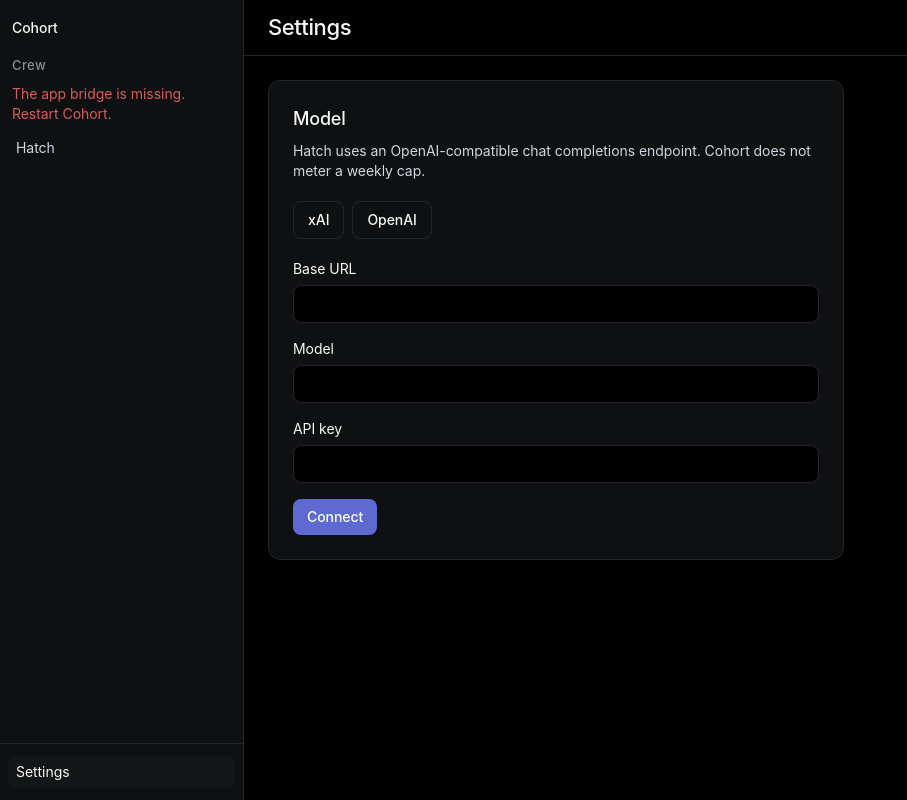
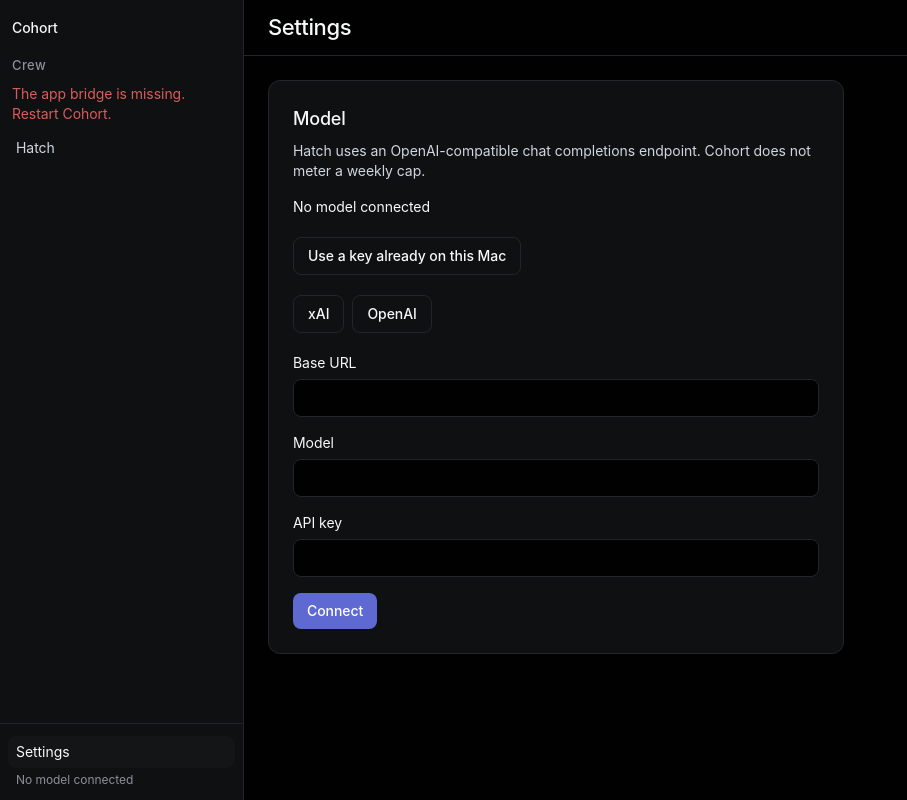
Before and after one commit to caelaxie/cohort, a React (Vite) app: page / in a window 1280 px wide. Both pictures are taken after a click on the button "Settings". Shown: the whole page, without its empty margins (0-907 px from the left). Built offline with nearby package versions, Linux system fonts and the light colour scheme.

Commit message:
refactor(kernel): drop methods list and fake start/stop
KernelStatus is needs_login or ready. Probe and connect read and write
the auth file. The Settings probe button is UI copy. Endpoint presets
are one shared table.

```diff
--- a/src/main/kernel.ts
+++ b/src/main/kernel.ts
@@ -1,12 +1,6 @@
 import { chmod, mkdir, readFile, writeFile } from 'node:fs/promises'
 import { dirname } from 'node:path'
-import {
-  parseConnectMethodId,
-  parseKernelStatus,
-  readyForTalk as statusReadyForTalk,
-  type ConnectMethod,
-  type KernelStatus
-} from '../shared/kernel'
+import { ENDPOINT_PRESETS, type KernelStatus } from '../shared/kernel'
 
 export type KernelOptions = {
   readonly env: NodeJS.Dict<string>
@@ -14,18 +8,6 @@ export type KernelOptions = {
 }
 
 const COMPLETIONS_RECORD = 'openai-completions'
-
-type Shortcut = {
-  readonly id: 'xai' | 'openai'
-  readonly env: string
-  readonly model: string
-  readonly baseUrl: string
-}
-
-const SHORTCUTS: readonly Shortcut[] = [
-  { id: 'xai', env: 'XAI_API_KEY', model: 'grok-4.5', baseUrl: 'https://api.x.ai/v1' },
-  { id: 'openai', env: 'OPENAI_API_KEY', model: 'gpt-4.1', baseUrl: 'https://api.openai.com/v1' }
-]
 
 type ConnectRequest =
   | { readonly kind: 'probe' }
@@ -49,16 +31,6 @@ function isNotFound(reason: unknown): boolean {
   return (
     typeof reason === 'object' && reason !== null && 'code' in reason && reason.code === 'ENOENT'
   )
-}
-
-function connectMethods(): readonly ConnectMethod[] {
-  return [
-    {
-      id: parseConnectMethodId('probe'),
-      label: 'Use a key already on this Mac',
-      kind: 'probe'
-    }
-  ]
 }
 
 function parseBaseUrl(value: unknown): string {
@@ -112,8 +84,8 @@ function envPresent(env: NodeJS.Dict<string>, name: string): boolean {
   return typeof value === 'string' && value.trim().length > 0
 }
 
-function filePresent(records: Record<string, unknown>, providerId: string): boolean {
-  const entry = records[providerId]
+function fileKeyPresent(records: Record<string, unknown>, fileKey: string): boolean {
+  const entry = records[fileKey]
   if (!isRecord(entry) || entry.type !== 'api_key' || typeof entry.key !== 'string') {
     return false
   }
@@ -136,58 +108,26 @@ function completionsRecord(
   }
 }
 
+function ready(model: string, baseUrl: string): KernelStatus {
+  return { kind: 'ready', model, baseUrl }
+}
+
 export class Kernel {
   private readonly env: NodeJS.Dict<string>
   private readonly primeAuthPath: string
-  private startGate: Promise<KernelStatus> | null = null
-  private current: KernelStatus | undefined
 
   constructor(options: KernelOptions) {
     this.env = options.env
     this.primeAuthPath = options.primeAuthPath
   }
 
-  start(): Promise<KernelStatus> {
-    if (this.startGate) {
-      return this.startGate
-    }
-    this.startGate = this.probe().then((status) => {
-      this.current = status
-      return status
-    })
-    return this.startGate
-  }
-
-  async stop(): Promise<void> {
-    if (this.startGate) {
-      await this.startGate.catch(() => undefined)
-    }
-    this.startGate = null
-    this.current = undefined
-  }
-
-  status(): KernelStatus {
-    if (this.current === undefined) {
-      throw new Error('kernel not started')
-    }
-    return this.current
-  }
-
-  readyForTalk(): boolean {
-    return statusReadyForTalk(this.status())
+  status(): Promise<KernelStatus> {
+    return this.probe()
   }
 
   async connect(input?: unknown): Promise<KernelStatus> {
-    if (this.startGate) {
-      await this.startGate.catch(() => {
-        this.startGate = null
-      })
-    }
     const request = parseConnectRequest(input)
-    const status = request.kind === 'probe' ? await this.probe() : await this.paste(request)
-    this.current = status
-    this.startGate = Promise.resolve(status)
-    return status
+    return request.kind === 'probe' ? this.probe() : this.paste(request)
   }
 
   private async paste(request: Extract<ConnectRequest, { kind: 'paste' }>): Promise<KernelStatus> {
@@ -214,29 +154,17 @@ export class Kernel {
   private async probe(): Promise<KernelStatus> {
     const file = await this.readAuth()
     const records = file.kind === 'parsed' ? file.records : {}
-    const methods = connectMethods()
     const custom = completionsRecord(records[COMPLETIONS_RECORD])
     if (custom) {
-      return parseKernelStatus({
-        kind: 'ready',
-        model: custom.model,
-        baseUrl: custom.baseUrl,
-        methods
-      })
+      return ready(custom.model, custom.baseUrl)
     }
-    for (const shortcut of SHORTCUTS) {
-      const fromFile = file.kind === 'parsed' && filePresent(records, shortcut.id)
-      const fromEnv = envPresent(this.env, shortcut.env)
-      if (fromFile || fromEnv) {
-        return parseKernelStatus({
-          kind: 'ready',
-          model: shortcut.model,
-          baseUrl: shortcut.baseUrl,
-          methods
-        })
+    for (const preset of ENDPOINT_PRESETS) {
+      const fromFile = file.kind === 'parsed' && fileKeyPresent(records, preset.fileKey)
+      if (fromFile || envPresent(this.env, preset.env)) {
+        return ready(preset.model, preset.baseUrl)
       }
     }
-    return parseKernelStatus({ kind: 'needs_login', methods })
+    return { kind: 'needs_login' }
   }
 
   private async readAuth(): Promise<AuthFile> {
--- a/src/preload/index.d.ts
+++ b/src/preload/index.d.ts
@@ -1,4 +1,4 @@
-import type { CohortApi } from '../shared/roster'
+import type { CohortApi } from '../shared/cohort'
 
 declare global {
   interface Window {
--- a/src/renderer/src/App.tsx
+++ b/src/renderer/src/App.tsx
@@ -1,5 +1,5 @@
 import { useEffect, useState } from 'react'
-import { BotSidebar, type Screen } from '@/components/bot-sidebar'
+import { BotSidebar } from '@/components/bot-sidebar'
 import { BotMain } from '@/components/bot-main'
 import { SettingsPane } from '@/components/settings-pane'
 import { parseKernelStatus, type KernelStatus } from '../../shared/kernel'
@@ -15,8 +15,8 @@ function App(): React.JSX.Element {
       ? viewWith(hatchOnlyRoster())
       : viewWith(hatchOnlyRoster(), 'The app bridge is missing. Restart Cohort.')
   )
-  const [screen, setScreen] = useState<Screen>('crew')
-  const [kernelStatus, setKernelStatus] = useState<KernelStatus | null>(null)
+  const [settingsOpen, setSettingsOpen] = useState(false)
+  const [kernelStatus, setKernelStatus] = useState<KernelStatus>({ kind: 'needs_login' })
   const [kernelError, setKernelError] = useState<string | null>(null)
 
   useEffect(() => {
@@ -27,10 +27,6 @@ function App(): React.JSX.Element {
       .catch((reason: unknown) => {
         setView((prev) => viewWith(prev.roster, fail(reason, 'Could not load bots')))
       })
-  }, [])
-
-  useEffect(() => {
-    if (!window.cohort) return
     void window.cohort
       .kernel()
       .then((raw) => {
@@ -48,7 +44,7 @@ function App(): React.JSX.Element {
       if (!(event.metaKey || event.ctrlKey)) return
       if (event.altKey || event.shiftKey) return
       event.preventDefault()
-      setScreen('settings')
+      setSettingsOpen(true)
     }
     window.addEventListener('keydown', onKey)
     return () => window.removeEventListener('keydown', onKey)
@@ -57,7 +53,7 @@ function App(): React.JSX.Element {
   useEffect(() => {
     if (!window.cohort) return
     return window.cohort.onOpenSettings(() => {
-      setScreen('settings')
+      setSettingsOpen(true)
     })
   }, [])
 
@@ -66,13 +62,13 @@ function App(): React.JSX.Element {
       <BotSidebar
         roster={view.roster}
         error={view.error}
-        screen={screen}
+        settingsOpen={settingsOpen}
         kernelStatus={kernelStatus}
         onOpenSettings={() => {
-          setScreen('settings')
+          setSettingsOpen(true)
         }}
         onSelect={(id) => {
-          setScreen('crew')
+          setSettingsOpen(false)
           void window.cohort
             .select(id)
             .then((raw) => setView(viewWith(parseRoster(raw))))
@@ -81,7 +77,7 @@ function App(): React.JSX.Element {
             })
         }}
       />
-      {screen === 'settings' ? (
+      {settingsOpen ? (
         <SettingsPane
           status={kernelStatus}
           error={kernelError}
--- a/src/renderer/src/components/bot-sidebar.tsx
+++ b/src/renderer/src/components/bot-sidebar.tsx
@@ -1,27 +1,24 @@
 import { cn } from '@/lib/utils'
 import { rosterBots, type Roster } from '../../../shared/roster'
 import { readyForTalk, type KernelStatus } from '../../../shared/kernel'
-
-export type Screen = 'crew' | 'settings'
 
 type Props = {
   roster: Roster
   error: string | null
   onSelect: (id: string) => void
-  screen: Screen
-  kernelStatus: KernelStatus | null
+  settingsOpen: boolean
+  kernelStatus: KernelStatus
   onOpenSettings: () => void
 }
 
-function kernelLine(status: KernelStatus): string {
-  return readyForTalk(status) ? status.model : 'No model connected'
-}
+const navButtonClass =
+  'flex min-h-8 w-full items-center rounded-md px-2 py-1.5 text-left text-sm text-ink-muted transition-[background-color,color] duration-150 ease-out hover:bg-surface-2 hover:text-ink focus-visible:outline-2 focus-visible:outline-offset-2 focus-visible:outline-[color-mix(in_srgb,var(--color-primary-focus)_50%,transparent)]'
 
 export function BotSidebar({
   roster,
   error,
   onSelect,
-  screen,
+  settingsOpen,
   kernelStatus,
   onOpenSettings
 }: Props): React.JSX.Element {
@@ -42,46 +39,35 @@ export function BotSidebar({
       ) : null}
 
       <ul className="flex flex-1 flex-col gap-0.5 overflow-auto px-2 pb-3">
-        {rosterBots(roster).map((bot) => (
+        {rosterBots(roster).map((bot) => {
+          const current = !settingsOpen && bot.id === roster.current
+          return (
             <li key={bot.id}>
               <button
                 type="button"
-              aria-current={screen === 'crew' && bot.id === roster.current ? 'page' : undefined}
-              className={cn(
-                'flex min-h-8 w-full items-center rounded-md px-2 py-1.5 text-left text-sm text-ink-muted',
-                'transition-[background-color,color] duration-150 ease-out',
-                'hover:bg-surface-2 hover:text-ink',
-                'focus-visible:outline-2 focus-visible:outline-offset-2',
-                'focus-visible:outline-[color-mix(in_srgb,var(--color-primary-focus)_50%,transparent)]',
-                screen === 'crew' && bot.id === roster.current && 'bg-surface-2 text-ink'
-              )}
+                aria-current={current ? 'page' : undefined}
+                className={cn(navButtonClass, current && 'bg-surface-2 text-ink')}
                 onClick={() => onSelect(bot.id)}
               >
                 <span className="truncate">{bot.name}</span>
               </button>
             </li>
-        ))}
+          )
+        })}
       </ul>
 
       <div className="shrink-0 border-t border-hairline px-2 py-3">
         <button
           type="button"
-          aria-current={screen === 'settings' ? 'page' : undefined}
-          className={cn(
-            'flex min-h-8 w-full items-center rounded-md px-2 py-1.5 text-left text-sm text-ink-muted',
-            'transition-[background-color,color] duration-150 ease-out',
-            'hover:bg-surface-2 hover:text-ink',
-            'focus-visible:outline-2 focus-visible:outline-offset-2',
-            'focus-visible:outline-[color-mix(in_srgb,var(--color-primary-focus)_50%,transparent)]',
-            screen === 'settings' && 'bg-surface-2 text-ink'
-          )}
+          aria-current={settingsOpen ? 'page' : undefined}
+          className={cn(navButtonClass, settingsOpen && 'bg-surface-2 text-ink')}
           onClick={onOpenSettings}
         >
           Settings
         </button>
-        {kernelStatus ? (
-          <p className="px-2 pt-1 text-xs text-ink-subtle">{kernelLine(kernelStatus)}</p>
-        ) : null}
+        <p className="px-2 pt-1 text-xs text-ink-subtle">
+          {readyForTalk(kernelStatus) ? kernelStatus.model : 'No model connected'}
+        </p>
       </div>
     </aside>
   )
--- a/src/renderer/src/components/settings-pane.tsx
+++ b/src/renderer/src/components/settings-pane.tsx
@@ -1,16 +1,11 @@
 import { useState } from 'react'
-import { readyForTalk, type KernelStatus } from '../../../shared/kernel'
+import { ENDPOINT_PRESETS, readyForTalk, type KernelStatus } from '../../../shared/kernel'
 
 type Props = {
-  status: KernelStatus | null
+  status: KernelStatus
   error: string | null
   onConnect: (input?: unknown) => Promise<void>
 }
-
-const PRESETS = [
-  { label: 'xAI', baseUrl: 'https://api.x.ai/v1', model: 'grok-4.5' },
-  { label: 'OpenAI', baseUrl: 'https://api.openai.com/v1', model: 'gpt-4.1' }
-] as const
 
 type Draft = {
   readonly baseUrl: string
@@ -22,8 +17,7 @@ export function SettingsPane({ status, error, onConnect }: Props): React.JSX.Ele
   const [draft, setDraft] = useState<Draft | null>(null)
   const [busy, setBusy] = useState(false)
 
-  const probeMethod = status?.methods.find((method) => method.kind === 'probe')
-  const ready = status !== null && readyForTalk(status)
+  const ready = readyForTalk(status)
   const baseUrl = draft?.baseUrl ?? (ready ? status.baseUrl : '')
   const model = draft?.model ?? (ready ? status.model : '')
   const secret = draft?.secret ?? ''
@@ -60,11 +54,10 @@ export function SettingsPane({ status, error, onConnect }: Props): React.JSX.Ele
               <p className="mt-4 text-sm text-ink">{status.model}</p>
               <p className="text-sm text-ink-muted">{status.baseUrl}</p>
             </>
-          ) : status ? (
+          ) : (
             <p className="mt-4 text-sm text-ink">No model connected</p>
-          ) : null}
+          )}
 
-          {probeMethod ? (
           <button
             type="button"
             disabled={busy}
@@ -73,12 +66,11 @@ export function SettingsPane({ status, error, onConnect }: Props): React.JSX.Ele
               void runConnect({ kind: 'probe' })
             }}
           >
-              {probeMethod.label}
+            Use a key already on this Mac
           </button>
-          ) : null}
 
           <div className="mt-5 flex flex-wrap gap-2">
-            {PRESETS.map((preset) => (
+            {ENDPOINT_PRESETS.map((preset) => (
               <button
                 key={preset.label}
                 type="button"
--- /dev/null
+++ b/src/shared/cohort.ts
@@ -0,0 +1,7 @@
+export type CohortApi = {
+  home: () => Promise<unknown>
+  select: (id: string) => Promise<unknown>
+  kernel: () => Promise<unknown>
+  connect: (input?: unknown) => Promise<unknown>
+  onOpenSettings: (callback: () => void) => () => void
+}
--- a/src/shared/kernel.ts
+++ b/src/shared/kernel.ts
@@ -1,19 +1,23 @@
-export type ConnectMethodId = string & { readonly __brand: 'ConnectMethodId' }
+export type KernelStatus =
+  | { readonly kind: 'needs_login' }
+  | { readonly kind: 'ready'; readonly model: string; readonly baseUrl: string }
 
-export type ConnectMethod = {
-  readonly id: ConnectMethodId
-  readonly label: string
-  readonly kind: 'paste' | 'probe'
-}
-
-export type KernelStatus =
-  | { readonly kind: 'needs_login'; readonly methods: readonly ConnectMethod[] }
-  | {
-      readonly kind: 'ready'
-      readonly model: string
-      readonly baseUrl: string
-      readonly methods: readonly ConnectMethod[]
-    }
+export const ENDPOINT_PRESETS = [
+  {
+    label: 'xAI',
+    fileKey: 'xai',
+    env: 'XAI_API_KEY',
+    baseUrl: 'https://api.x.ai/v1',
+    model: 'grok-4.5'
+  },
+  {
+    label: 'OpenAI',
+    fileKey: 'openai',
+    env: 'OPENAI_API_KEY',
+    baseUrl: 'https://api.openai.com/v1',
+    model: 'gpt-4.1'
+  }
+] as const
 
 const SECRET_FIELDS = ['key', 'apiKey', 'token', 'secret', 'access', 'password'] as const
 
@@ -27,49 +31,17 @@ export function readyForTalk(
   return status.kind === 'ready'
 }
 
-export function parseConnectMethodId(value: unknown): ConnectMethodId {
-  if (typeof value !== 'string' || value.length === 0) {
-    throw new Error('invalid method id')
+export function parseKernelStatus(value: unknown): KernelStatus {
+  if (!isRecord(value)) {
+    throw new Error('invalid kernel status')
   }
-  return value as ConnectMethodId
-}
-
-function parseConnectMethod(value: unknown): ConnectMethod {
-  if (!isRecord(value)) {
-    throw new Error('invalid method')
-  }
-  const id = parseConnectMethodId(value.id)
-  if (typeof value.label !== 'string' || value.label.length === 0) {
-    throw new Error('invalid method')
-  }
-  if (value.kind !== 'paste' && value.kind !== 'probe') {
-    throw new Error('invalid method')
-  }
-  return { id, label: value.label, kind: value.kind }
-}
-
-function parseMethods(value: unknown): readonly ConnectMethod[] {
-  if (!Array.isArray(value) || value.length === 0) {
-    throw new Error('missing methods')
-  }
-  return value.map(parseConnectMethod)
-}
-
-function assertNoSecretFields(value: Record<string, unknown>): void {
   for (const field of SECRET_FIELDS) {
     if (field in value) {
       throw new Error('secret field')
     }
   }
-}
-
-export function parseKernelStatus(value: unknown): KernelStatus {
-  if (!isRecord(value)) {
-    throw new Error('invalid kernel status')
-  }
-  assertNoSecretFields(value)
   if (value.kind === 'needs_login') {
-    return { kind: 'needs_login', methods: parseMethods(value.methods) }
+    return { kind: 'needs_login' }
   }
   if (value.kind === 'ready') {
     if (typeof value.model !== 'string' || value.model.length === 0) {
@@ -78,12 +50,7 @@ export function parseKernelStatus(value: unknown): KernelStatus {
     if (typeof value.baseUrl !== 'string' || value.baseUrl.length === 0) {
       throw new Error('missing base url')
     }
-    return {
-      kind: 'ready',
-      model: value.model,
-      baseUrl: value.baseUrl,
-      methods: parseMethods(value.methods)
-    }
+    return { kind: 'ready', model: value.model, baseUrl: value.baseUrl }
   }
   throw new Error('unknown kind')
 }
```
Also changed, not shown: src/main/ipc.ts (+7 -4 lines), src/main/paths.ts (+0 -7 lines), src/shared/roster.ts (+0 -8 lines), 1 other file (tests, documents, lock files or other folders). Lines whose indentation alone changed are shown as unchanged.
